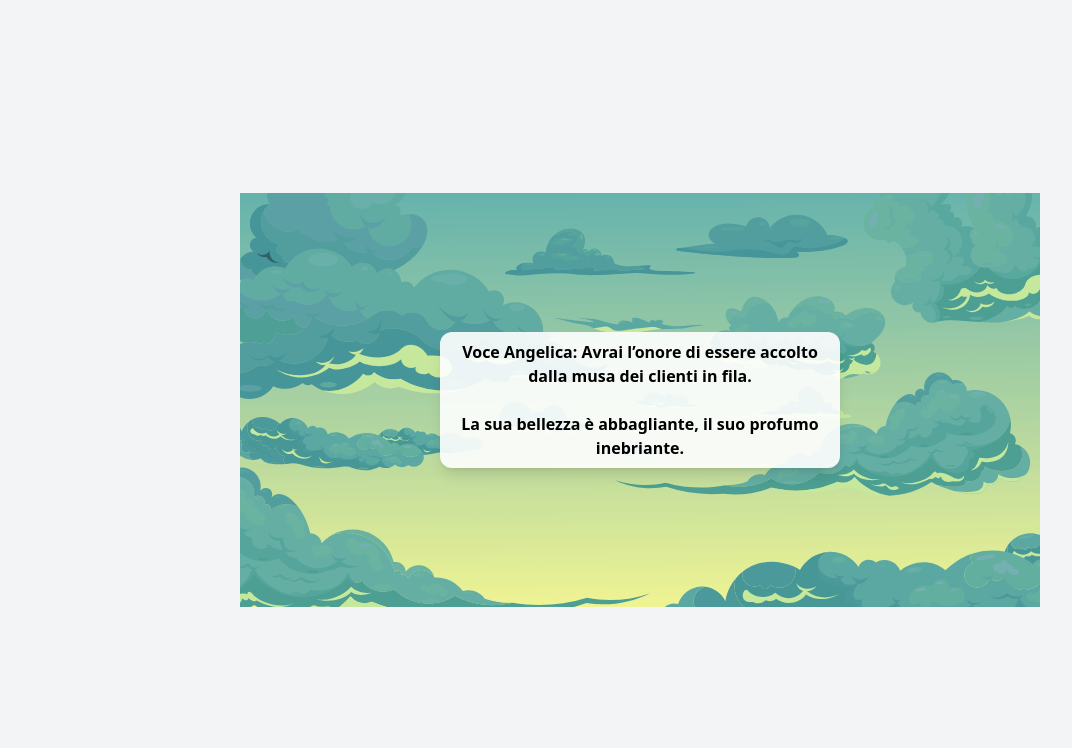
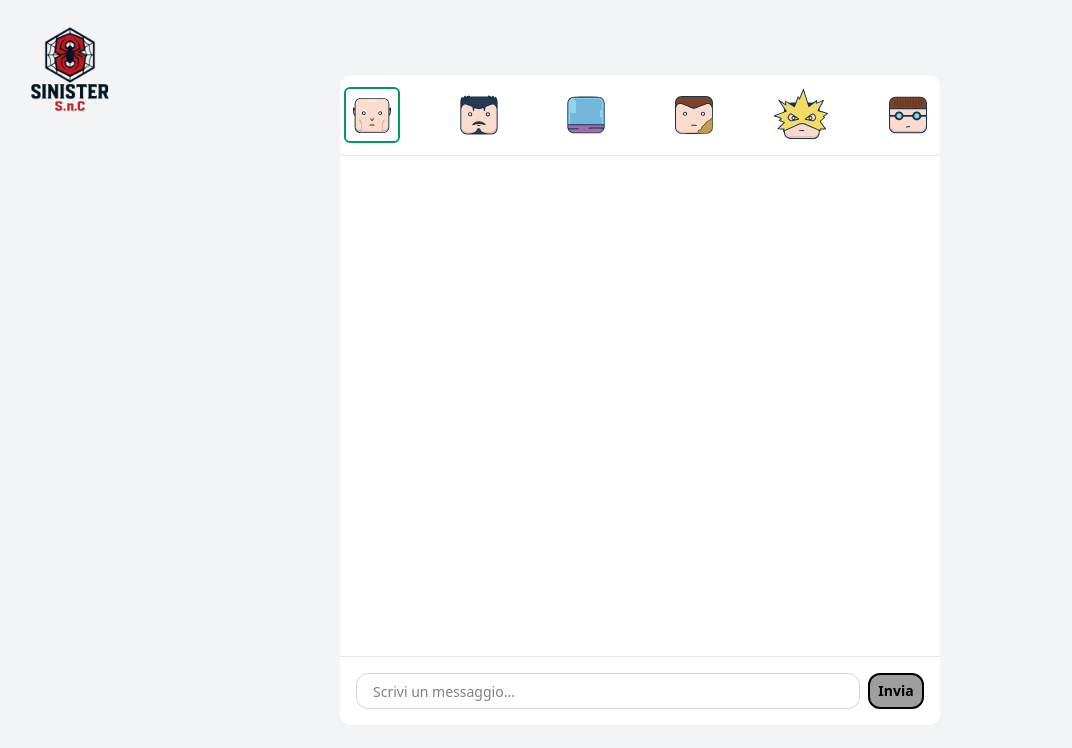
Before and after one commit to nmswe/chatbot_sinistri_sei, a Next.js app in the folder sinistri-sei/: page / in a window 1280 px wide. Shown: the top 748 px of the page, without its empty margins (0-1072 px from the left). Built offline with nearby package versions, Linux system fonts and the light colour scheme; grey boxes are pictures that could not be loaded.

Commit message:
outro done & connected with chatbot

```diff
--- a/sinistri-sei/src/app/components/chatbot.tsx
+++ b/sinistri-sei/src/app/components/chatbot.tsx
@@ -9,7 +9,11 @@ import { ChatMessage } from '../types/chatTypes/chat';
 import { soundtrackMap } from '../utils/soundTraksVillains';
 import Spiderman from './spiderman';
 
-export default function ChatBot() {
+interface ChatBotProps {
+  onAllVillainsDefeated?: () => void;
+}
+
+export default function ChatBot({ onAllVillainsDefeated }: ChatBotProps) {
     const { messages, sendMessage, status, villainState } = useChat();
     const [input, setInput] = useState<string>('');
     const [showLottie, setShowLottie] = useState(false);
@@ -49,6 +53,12 @@ export default function ChatBot() {
         return () => clearTimeout(timer);
     }, [villainState.currentIndex]);
 
+    useEffect(() => {
+        if (villainState?.defeatCounter === 6) {
+            onAllVillainsDefeated?.(); // segnala al parent che deve mostrare Outro
+        }
+    }, [villainState?.defeatCounter, onAllVillainsDefeated]);
+
     return (
         <div onClick={() => setAudioUnlocked(true)} className="w-full max-w-[600px] h-[650px] bg-white rounded-xl flex flex-col overflow-hidden relative">
             <ChatHeader {...villainState} />
--- a/sinistri-sei/src/app/page.tsx
+++ b/sinistri-sei/src/app/page.tsx
@@ -5,19 +5,51 @@ import ChatBot from "./components/chatbot";
 import { useState } from "react";
 import Intro from "./components_intro/intro";
 import Outro from "./components_outro/outro";
-
 import Image from "next/image";
 
 // Flag per abilitare/disabilitare l’intro
-const SHOW_INTRO = true;
+const SHOW_INTRO = false;
+const SHOW_OUTRO = false;
 
 export default function Home() {
   // se SHOW_INTRO è false → partiamo subito dopo l’intro
   const [showAfterIntro, setShowAfterIntro] = useState(!SHOW_INTRO);
+  const [showOutro, setShowOutro] = useState(false);
 
   return (
     <div className="w-full min-h-dvh flex justify-center items-center bg-gray-100 px-2 relative">
-      <><Outro /></>
+      {/* INTRO */}
+      {SHOW_INTRO && !showAfterIntro && (
+        <Intro onFinish={() => setShowAfterIntro(true)} />
+      )}
+
+      {/* CHATBOT */}
+      {showAfterIntro && !showOutro && (
+        <>
+          <Image
+            src="/logo.png"
+            alt="Logo"
+            width={100}
+            height={100}
+            className="absolute top-5 left-5"
+          />
+          <ChatBot
+            onAllVillainsDefeated={() => {
+              if (SHOW_OUTRO) {
+                setShowOutro(true);   // mostra Outro
+              } else {
+                setShowOutro(false);  // resta sul ChatBot
+              }
+            }} // nuovo callback
+          />
+          <Toaster position="bottom-center" />
+        </>
+      )}
+
+      {/* OUTRO */}
+      {SHOW_OUTRO && showOutro && (
+        <Outro onFinish={() => setShowOutro(false)} />
+      )}
     </div>
   );
 }
```
